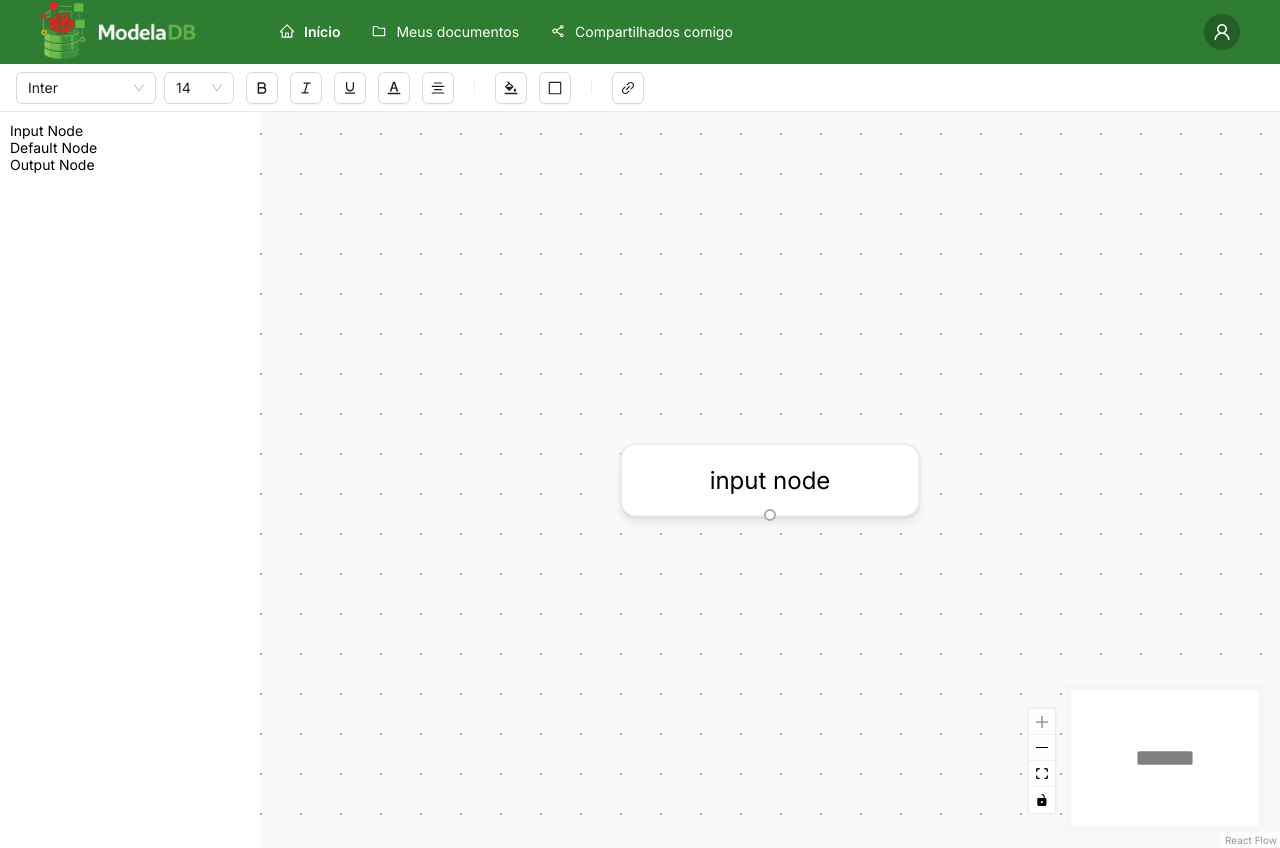
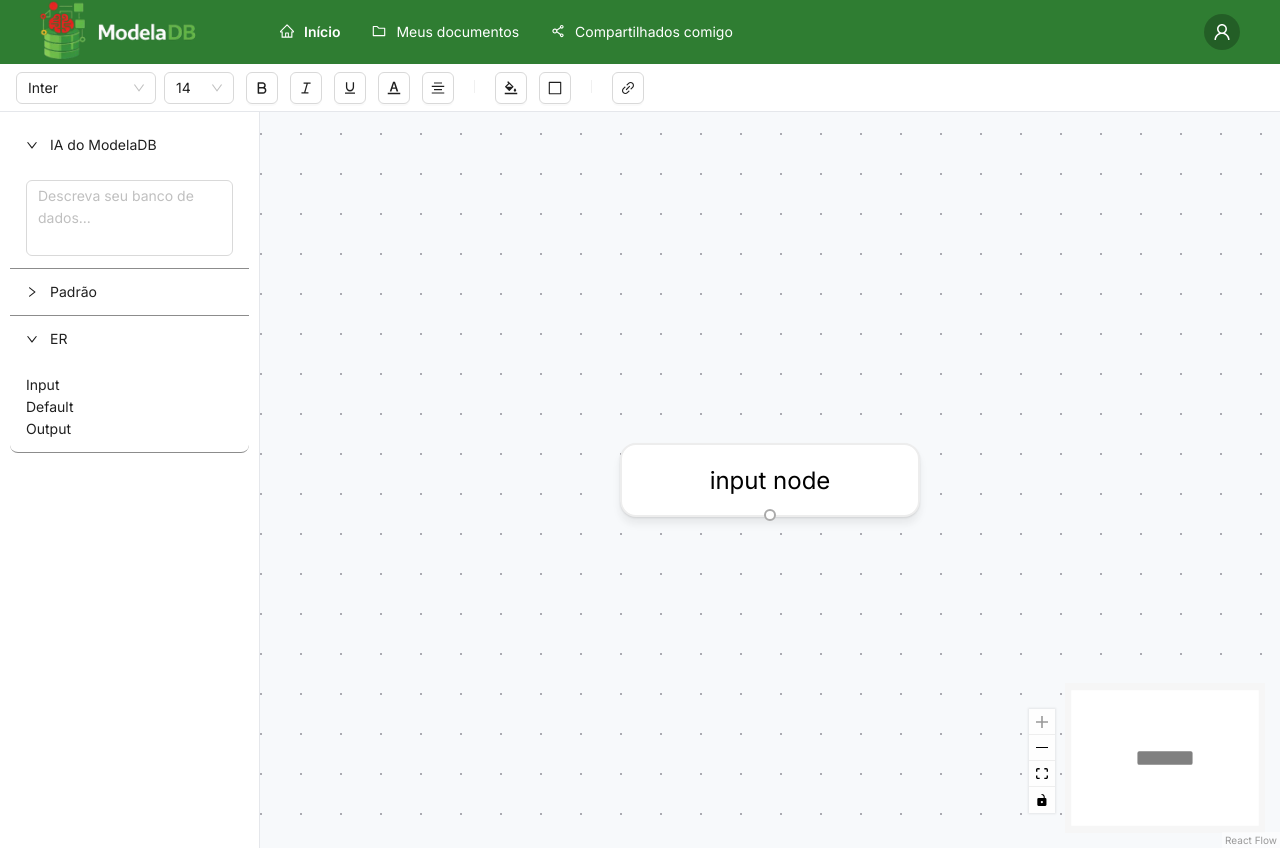
Before and after one commit to duda8399/modeladb-frontend, a React (Vite) app: page /model/1 in a window 1280 px wide. Built offline with nearby package versions, Linux system fonts and the light colour scheme; sample sign-in values are in the browser's storage.

Commit message:
ajustando sidebar constructor

```diff
--- a/src/views/Constructor/SidebarConstructor.tsx
+++ b/src/views/Constructor/SidebarConstructor.tsx
@@ -1,24 +1,26 @@
 import { useReactFlow, type XYPosition } from "@xyflow/react";
 import { useCallback, useState } from "react";
+import { Input, Collapse, Button } from "antd";
 import { useDnD, useDnDPosition, type OnDropAction } from "./useDnD";
+import {
+  BorderOutlined,
+  FileOutlined,
+  FontSizeOutlined,
+} from "@ant-design/icons";
 
-// This is a simple ID generator for the nodes.
-// You can customize this to use your own ID generation logic.
+const { Panel } = Collapse;
+
 let id = 0;
 const getId = () => `dndnode_${id++}`;
 
 export function SidebarConstructor() {
   const { onDragStart, isDragging } = useDnD();
-  // The type of the node that is being dragged.
   const [type, setType] = useState<string | null>(null);
-
   const { setNodes } = useReactFlow();
 
   const createAddNewNode = useCallback(
     (nodeType: string): OnDropAction => {
       return ({ position }: { position: XYPosition }) => {
-        // Here, we create a new node and add it to the flow.
-        // You can customize the behavior of what happens when a node is dropped on the flow here.
         const newNode = {
           id: getId(),
           type: nodeType,
@@ -30,49 +32,87 @@ export function SidebarConstructor() {
         setType(null);
       };
     },
-    [setNodes, setType],
+    [setNodes],
   );
+
+  const startDrag = (event: any, nodeType: string) => {
+    setType(nodeType);
+    onDragStart(event, createAddNewNode(nodeType));
+  };
 
   return (
     <>
       {isDragging && <DragGhost type={type} />}
+
       <aside
         style={{
           background: "#fff",
           height: "100%",
           width: 260,
-          minWidth: 260,
-          flexShrink: 0,
-          padding: 10,
+          padding: "10px",
+          borderRight: "1px solid #e5e7eb",
+        }}
+      >
+        <Collapse defaultActiveKey={["ai", "er"]} ghost>
+          <Panel
+            header="IA do ModelaDB"
+            key="ai"
+            style={{ borderBottom: "1px solid #8c8c8c" }}
+          >
+            <Input.TextArea
+              placeholder="Descreva seu banco de dados..."
+              autoSize={{ minRows: 3, maxRows: 5 }}
+            />
+          </Panel>
+
+          <Panel
+            header="Padrão"
+            key="default"
+            style={{
+              borderBottom: "1px solid #8c8c8c",
+              background: "#fff",
             }}
           >
             <div
-          className="dndnode input"
-          onPointerDown={(event) => {
-            setType("input");
-            onDragStart(event, createAddNewNode("input"));
+              style={{
+                display: "flex",
+                gap: 8,
+                flexWrap: "wrap",
               }}
             >
-          Input Node
+              <Button icon={<FontSizeOutlined />} />
+              <Button icon={<BorderOutlined />} />
+              <Button icon={<FileOutlined />} />
             </div>
+          </Panel>
+
+          <Panel
+            header="ER"
+            key="er"
+            style={{ borderBottom: "1px solid #8c8c8c" }}
+          >
+            <div
+              className="dndnode input"
+              onPointerDown={(event) => startDrag(event, "input")}
+            >
+              Input
+            </div>
+
             <div
               className="dndnode"
-          onPointerDown={(event) => {
-            setType("default");
-            onDragStart(event, createAddNewNode("default"));
-          }}
+              onPointerDown={(event) => startDrag(event, "default")}
             >
-          Default Node
+              Default
             </div>
+
             <div
               className="dndnode output"
-          onPointerDown={(event) => {
-            setType("output");
-            onDragStart(event, createAddNewNode("output"));
-          }}
+              onPointerDown={(event) => startDrag(event, "output")}
             >
-          Output Node
+              Output
             </div>
+          </Panel>
+        </Collapse>
       </aside>
     </>
   );
@@ -82,7 +122,6 @@ interface DragGhostProps {
   type: string | null;
 }
 
-// The DragGhost component is used to display a ghost node when dragging a node into the flow.
 export function DragGhost({ type }: DragGhostProps) {
   const { position } = useDnDPosition();
 
@@ -92,7 +131,7 @@ export function DragGhost({ type }: DragGhostProps) {
     <div
       className={`dndnode ghostnode ${type}`}
       style={{
-        transform: `translate(${position.x}px, ${position.y}px) translate(-50%, -50%)`,
+        transform: `translate(${position.y}px, ${position.x}px) translate(-50%, -50%)`,
       }}
     >
       {type && `${type.charAt(0).toUpperCase() + type.slice(1)} Node`}
```
Lines whose indentation alone changed are shown as unchanged.
